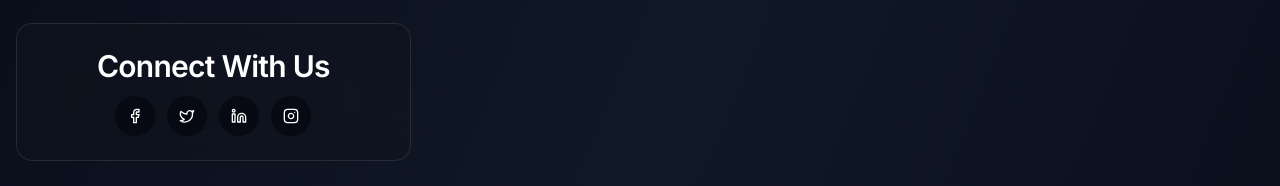
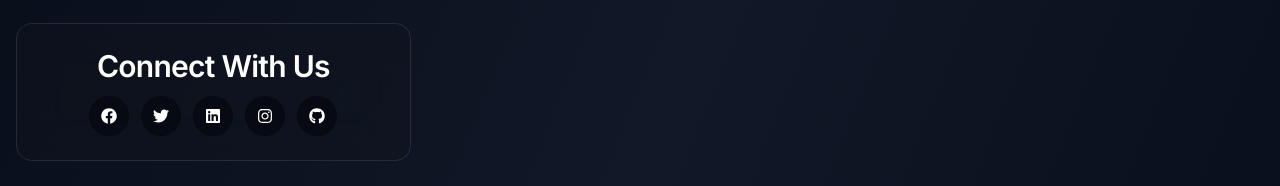
Before and after one commit to CodeNagar-IT/codenagar-frontend, a React (Vite) app: page /contact in a window 1280 px wide. Shown: the part 1380-1566 px from the top of the page. Built offline with nearby package versions, Linux system fonts and the light colour scheme; a web font is replaced by a local one.

Commit message:
Fixed frontend

```diff
--- a/src/pages/Contact.jsx
+++ b/src/pages/Contact.jsx
@@ -3,10 +3,10 @@ import { useState, useEffect } from "react";
 import { motion } from "framer-motion";
 import {
   Mail, Phone, MapPin, Send, Clock, MessageSquare, User, Building,
-  CheckCircle, AlertCircle, Sparkles, Headphones, Globe, Facebook,
-  Twitter, Linkedin, Instagram, Users,
+  CheckCircle, AlertCircle, Sparkles, Headphones, Globe, Users,
   Clock as ClockIcon, Award, Shield, ThumbsUp
 } from "lucide-react";
+import { FaFacebook, FaTwitter, FaLinkedin, FaGithub, FaInstagram } from "react-icons/fa";
 import axios from "axios";
 
 const Contact = () => {
@@ -55,10 +55,11 @@ const Contact = () => {
   };
 
   const socialLinks = [
-    { name: "Facebook", icon: Facebook, href: "https://facebook.com/codenagar", color: "hover:bg-blue-600" },
-    { name: "Twitter", icon: Twitter, href: "https://twitter.com/codenagar", color: "hover:bg-sky-500" },
-    { name: "LinkedIn", icon: Linkedin, href: "https://linkedin.com/company/codenagar", color: "hover:bg-blue-700" },
-    { name: "Instagram", icon: Instagram, href: "https://instagram.com/codenagar", color: "hover:bg-pink-600" },
+    { name: "Facebook", icon: FaFacebook, href: "https://facebook.com/codenagar", color: "hover:bg-blue-600" },
+    { name: "Twitter", icon: FaTwitter, href: "https://twitter.com/codenagar", color: "hover:bg-sky-500" },
+    { name: "LinkedIn", icon: FaLinkedin, href: "https://linkedin.com/company/codenagar", color: "hover:bg-blue-700" },
+    { name: "Instagram", icon: FaInstagram, href: "https://instagram.com/codenagar", color: "hover:bg-pink-600" },
+    { name: "Github", icon: FaGithub, href: "https://github.com/codenagar", color: "hover:bg-pink-600" },
   ];
 
   const officeHours = [
```
